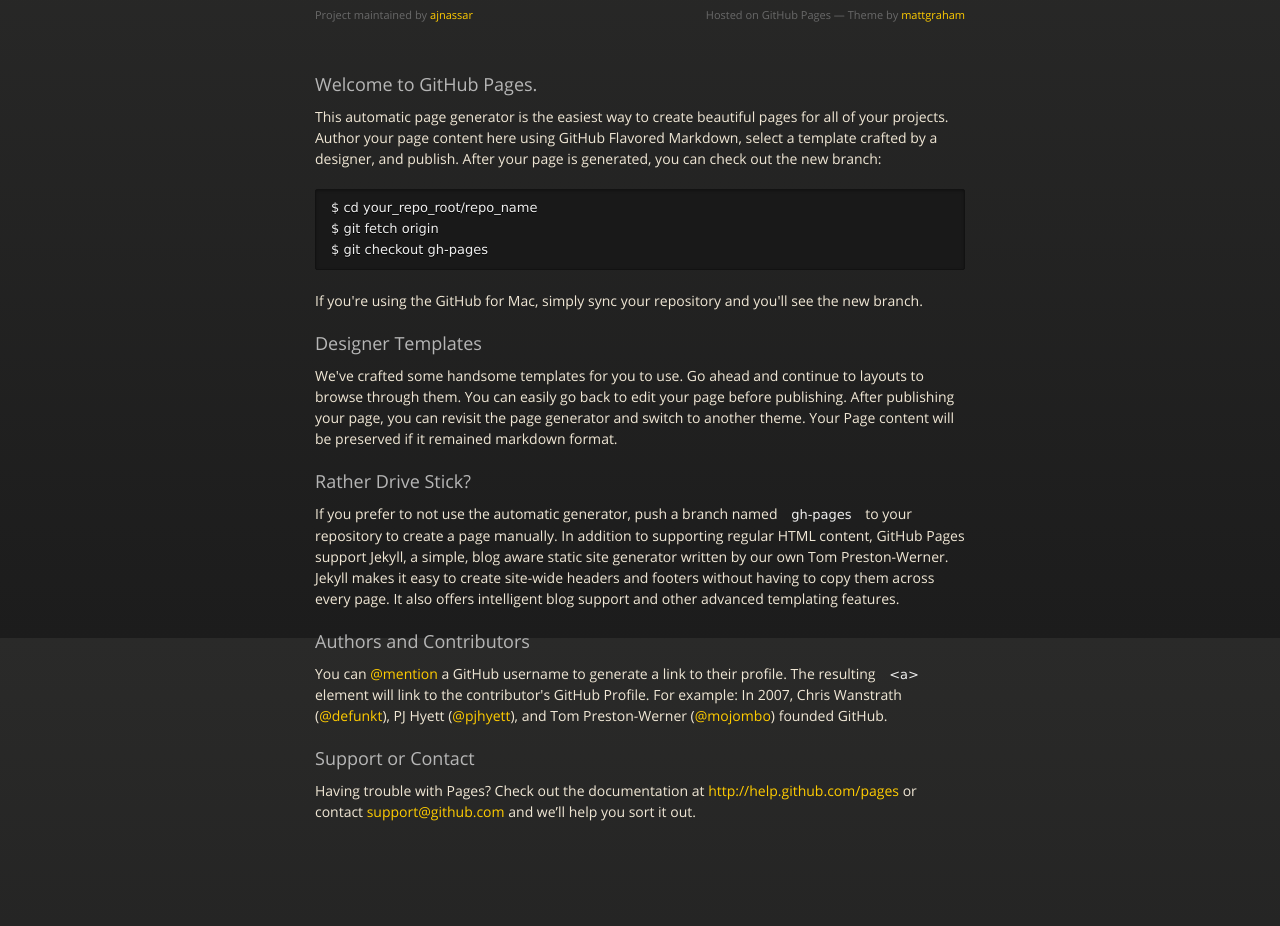
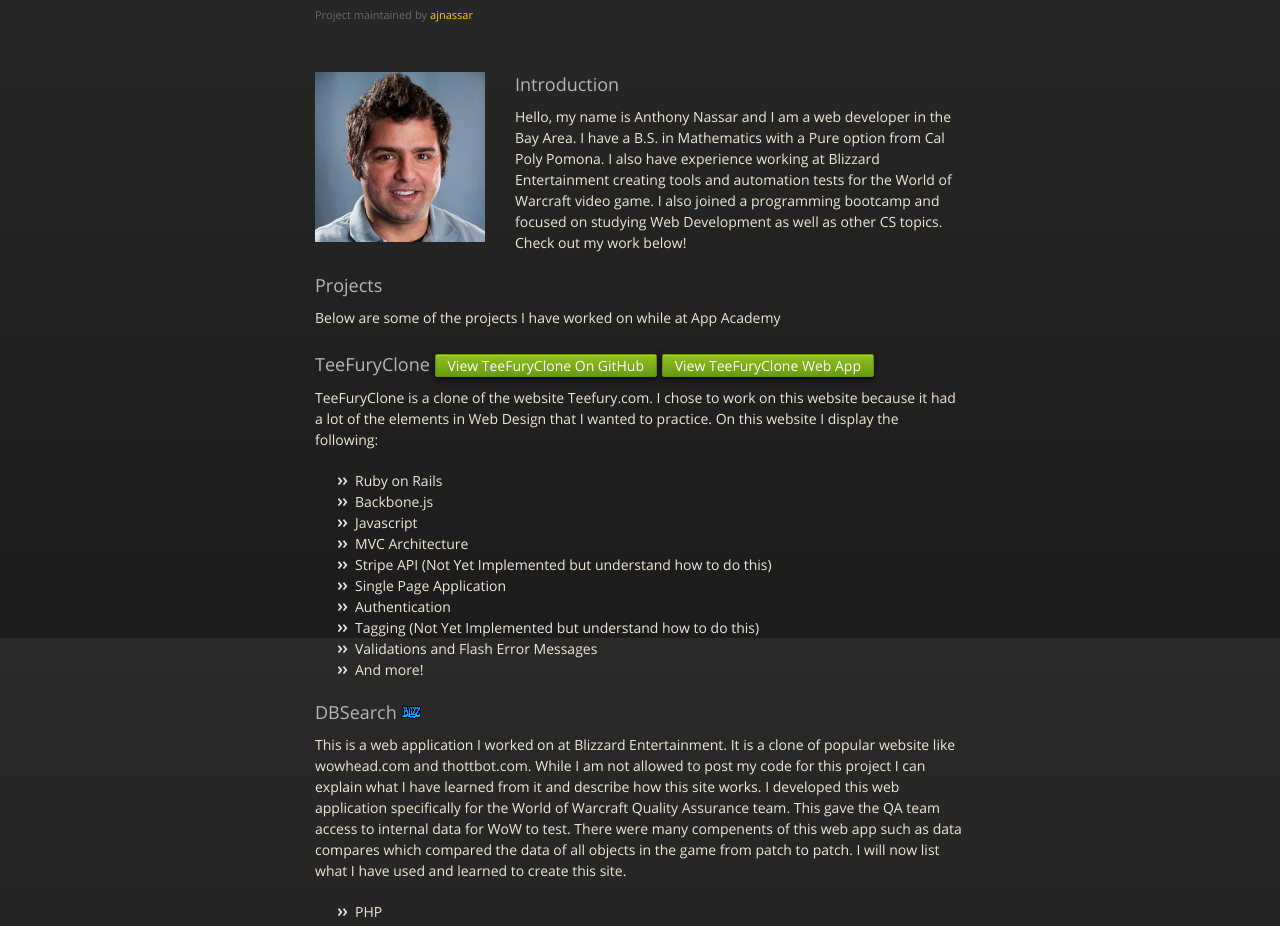
Before and after one commit to ajnassar/ajnassar.github.io, a plain HTML site: page index.html in a window 1280 px wide. Shown: the part 162-1088 px from the top of the page. Drawn offline with nearby package versions, Linux system fonts and the light colour scheme.

Commit message:
Adds Teefuryclone and DBSearch to profile

```diff
--- a/index.html
+++ b/index.html
@@ -3,7 +3,7 @@
   <head>
     <meta charset="utf-8">
     <meta http-equiv="X-UA-Compatible" content="chrome=1">
-    <title>Ajnassar.github.io by ajnassar</title>
+    <title>Anthony Nassar</title>
     <link rel="stylesheet" href="stylesheets/styles.css">
     <link rel="stylesheet" href="stylesheets/pygment_trac.css">
     <script src="https://ajax.googleapis.com/ajax/libs/jquery/1.7.1/jquery.min.js"></script>
@@ -20,7 +20,7 @@
   <body>
       <div id="header">
         <nav>
-          <li class="fork"><a href="https://github.com/ajnassar">View On GitHub</a></li>
+          <li class="fork"><a href="https://github.com/ajnassar">View Anthony's GitHub</a></li>
         </nav>
       </div><!-- end header -->
 
@@ -28,45 +28,68 @@
 
       <section>
         <div id="title">
-          <h1>Ajnassar.github.io</h1>
+          <h1>Anthony Nassar</h1>
           <p></p>
           <hr>
           <span class="credits left">Project maintained by <a href="https://github.com/ajnassar">ajnassar</a></span>
-          <span class="credits right">Hosted on GitHub Pages &mdash; Theme by <a href="https://twitter.com/michigangraham">mattgraham</a></span>
+        </div>
+        <div id="top">
+          <img style="width:170px; float:left;" src="images/myface.jpg">
+          <div style="margin-left: 200px;" id="bio">
+            <h3>Introduction</h3>
+            <p>
+              Hello, my name is Anthony Nassar and I am a web developer in the Bay Area.
+              I have a B.S. in Mathematics with a Pure option from Cal Poly Pomona. I also have
+              experience working at Blizzard Entertainment creating tools and automation tests for the
+              World of Warcraft video game. I also joined a programming bootcamp and focused on studying
+              Web Development as well as other CS topics. Check out my work below!
+            </p>
+          </div>
         </div>
 
+        <h3><span class="octicon octicon-link"></span>Projects</h3>
+          <p>
+            Below are some of the projects I have worked on while at App Academy
+          </p>
+
         <h3>
-<a name="welcome-to-github-pages" class="anchor" href="#welcome-to-github-pages"><span class="octicon octicon-link"></span></a>Welcome to GitHub Pages.</h3>
+          <a name="designer-templates" class="anchor" href="#designer-templates"><span class="octicon octicon-link"></span></a>TeeFuryClone
+          <a class="github-link" href="https://github.com/ajnassar/TeeFuryClone">View TeeFuryClone On GitHub</a>
+          <a class="github-link" href="http://teefuryclone.herokuapp.com/">View TeeFuryClone Web App</a>
+        </h3>
+        <p>
+          TeeFuryClone is a clone of the website Teefury.com. I chose to work on this website because it had a lot of the elements in Web Design that I wanted to practice. On this website I display the following:
+          <ul>
+            <li>Ruby on Rails</li>
+            <li>Backbone.js</li>
+            <li>Javascript</li>
+            <li>MVC Architecture</li>
+            <li>Stripe API (Not Yet Implemented but understand how to do this)</li>
+            <li>Single Page Application</li>
+            <li>Authentication</li>
+            <li>Tagging (Not Yet Implemented but understand how to do this)</li>
+            <li>Validations and Flash Error Messages</li>
+            <li>And more!</li>
+          </ul>
+        </p>
 
-<p>This automatic page generator is the easiest way to create beautiful pages for all of your projects. Author your page content here using GitHub Flavored Markdown, select a template crafted by a designer, and publish. After your page is generated, you can check out the new branch:</p>
+        <h3>
+          <a name="designer-templates" class="anchor" href="#designer-templates"><span class="octicon octicon-link"></span></a>DBSearch
+          <img src="images/blizz.gif">
+        </h3>
+        <p>
+          This is a web application I worked on at Blizzard Entertainment. It is a clone of popular website like wowhead.com  and thottbot.com. While I am not allowed to post my code for this project I can explain what I have learned from it and describe how this site works. I developed this web application specifically for the World of Warcraft Quality Assurance team. This gave the QA team access to internal data for WoW to test. There were many compenents of this web app such as data compares which compared the data of all objects in the game from patch to patch. I will now list what I have used and learned to create this site.
+        </p>
+          <ul>
+            <li>PHP</li>
+            <li>Jquery: DataTables</li>
+            <li>AJAX</li>
+            <li>Relational Databases (MYSQL, MSSQL, Oracle)</li>
+            <li>LAMP</li>
+            <li>Team colaboration with multiple engineers from different departments</li>
+            <li>And more!</li>
+          </ul>
 
-<pre><code>$ cd your_repo_root/repo_name
-$ git fetch origin
-$ git checkout gh-pages
-</code></pre>
-
-<p>If you're using the GitHub for Mac, simply sync your repository and you'll see the new branch.</p>
-
-<h3>
-<a name="designer-templates" class="anchor" href="#designer-templates"><span class="octicon octicon-link"></span></a>Designer Templates</h3>
-
-<p>We've crafted some handsome templates for you to use. Go ahead and continue to layouts to browse through them. You can easily go back to edit your page before publishing. After publishing your page, you can revisit the page generator and switch to another theme. Your Page content will be preserved if it remained markdown format.</p>
-
-<h3>
-<a name="rather-drive-stick" class="anchor" href="#rather-drive-stick"><span class="octicon octicon-link"></span></a>Rather Drive Stick?</h3>
-
-<p>If you prefer to not use the automatic generator, push a branch named <code>gh-pages</code> to your repository to create a page manually. In addition to supporting regular HTML content, GitHub Pages support Jekyll, a simple, blog aware static site generator written by our own Tom Preston-Werner. Jekyll makes it easy to create site-wide headers and footers without having to copy them across every page. It also offers intelligent blog support and other advanced templating features.</p>
-
-<h3>
-<a name="authors-and-contributors" class="anchor" href="#authors-and-contributors"><span class="octicon octicon-link"></span></a>Authors and Contributors</h3>
-
-<p>You can <a href="https://github.com/blog/821" class="user-mention">@mention</a> a GitHub username to generate a link to their profile. The resulting <code>&lt;a&gt;</code> element will link to the contributor's GitHub Profile. For example: In 2007, Chris Wanstrath (<a href="https://github.com/defunkt" class="user-mention">@defunkt</a>), PJ Hyett (<a href="https://github.com/pjhyett" class="user-mention">@pjhyett</a>), and Tom Preston-Werner (<a href="https://github.com/mojombo" class="user-mention">@mojombo</a>) founded GitHub.</p>
-
-<h3>
-<a name="support-or-contact" class="anchor" href="#support-or-contact"><span class="octicon octicon-link"></span></a>Support or Contact</h3>
-
-<p>Having trouble with Pages? Check out the documentation at <a href="http://help.github.com/pages">http://help.github.com/pages</a> or contact <a href="mailto:support@github.com">support@github.com</a> and we’ll help you sort it out.</p>
-      </section>
 
     </div>
     <!--[if !IE]><script>fixScale(document);</script><![endif]-->
--- a/stylesheets/styles.css
+++ b/stylesheets/styles.css
@@ -752,6 +752,50 @@ dt {
   display: inline-block;
   text-align: center;
 }
+.github-link{
+  color: white;
+  border: 1px solid #5d910b;
+  background: -webkit-gradient(linear, 50% 0%, 50% 100%, color-stop(0%, #93bd20), color-stop(100%, #659e10));
+  background: -webkit-linear-gradient(#93bd20, #659e10);
+  background: -moz-linear-gradient(#93bd20, #659e10);
+  background: -o-linear-gradient(#93bd20, #659e10);
+  background: -ms-linear-gradient(#93bd20, #659e10);
+  background: linear-gradient(#93bd20, #659e10);
+  -moz-border-radius: 2px;
+  -webkit-border-radius: 2px;
+  -o-border-radius: 2px;
+  -ms-border-radius: 2px;
+  -khtml-border-radius: 2px;
+  border-radius: 2px;
+  -moz-box-shadow: inset 0px 1px 0px rgba(255, 255, 255, 0.3), 0px 3px 7px rgba(0, 0, 0, 0.7);
+  -webkit-box-shadow: inset 0px 1px 0px rgba(255, 255, 255, 0.3), 0px 3px 7px rgba(0, 0, 0, 0.7);
+  -o-box-shadow: inset 0px 1px 0px rgba(255, 255, 255, 0.3), 0px 3px 7px rgba(0, 0, 0, 0.7);
+  box-shadow: inset 0px 1px 0px rgba(255, 255, 255, 0.3), 0px 3px 7px rgba(0, 0, 0, 0.7);
+  background-color: #93bd20;
+  padding: 10px 12px;
+  margin-top: 6px;
+  line-height: 1px;
+  font-size: 14px;
+  display: inline-block;
+  text-align: center;
+}
+
+.github-link:hover {
+  background: -webkit-gradient(linear, 50% 0%, 50% 100%, color-stop(0%, #749619), color-stop(100%, #527f0e));
+  background: -webkit-linear-gradient(#749619, #527f0e);
+  background: -moz-linear-gradient(#749619, #527f0e);
+  background: -o-linear-gradient(#749619, #527f0e);
+  background: -ms-linear-gradient(#749619, #527f0e);
+  background: linear-gradient(#749619, #527f0e);
+  background-color: #659e10;
+  border: 1px solid #527f0e;
+  color: white;
+  -moz-box-shadow: inset 0px 1px 1px rgba(0, 0, 0, 0.2), 0px 1px 0px rgba(0, 0, 0, 0);
+  -webkit-box-shadow: inset 0px 1px 1px rgba(0, 0, 0, 0.2), 0px 1px 0px rgba(0, 0, 0, 0);
+  -o-box-shadow: inset 0px 1px 1px rgba(0, 0, 0, 0.2), 0px 1px 0px rgba(0, 0, 0, 0);
+  box-shadow: inset 0px 1px 1px rgba(0, 0, 0, 0.2), 0px 1px 0px rgba(0, 0, 0, 0);
+}
+
 #header nav li a:hover {
   background: -webkit-gradient(linear, 50% 0%, 50% 100%, color-stop(0%, #749619), color-stop(100%, #527f0e));
   background: -webkit-linear-gradient(#749619, #527f0e);
```
Also changed, not shown: images/blizz.gif (added), images/myface.jpg (added), 1 other file.
